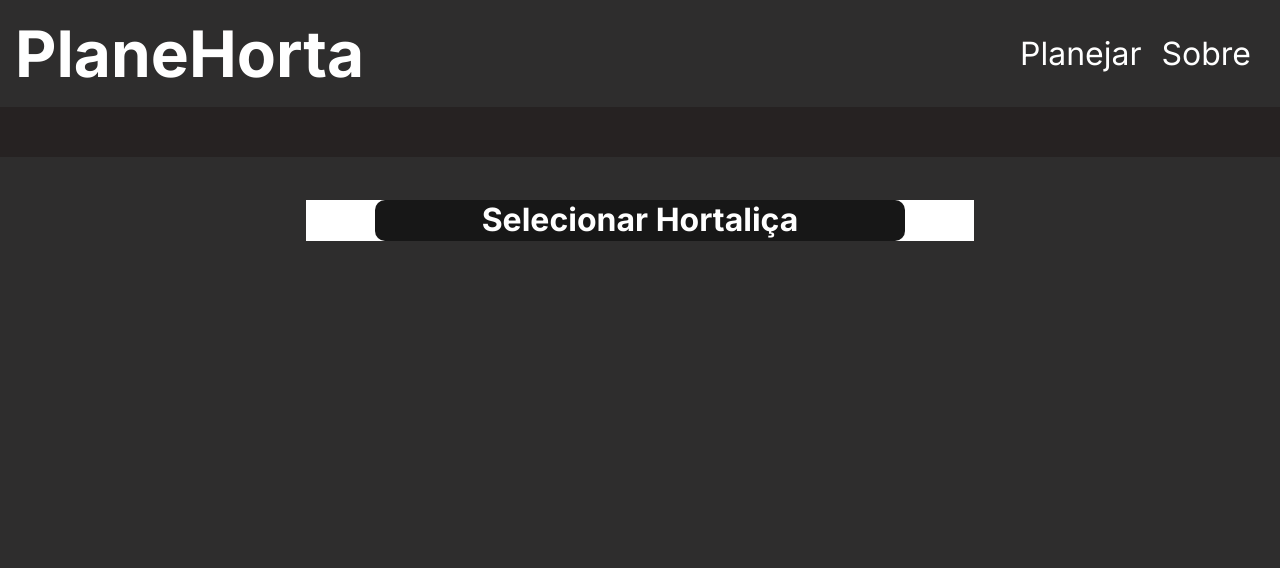
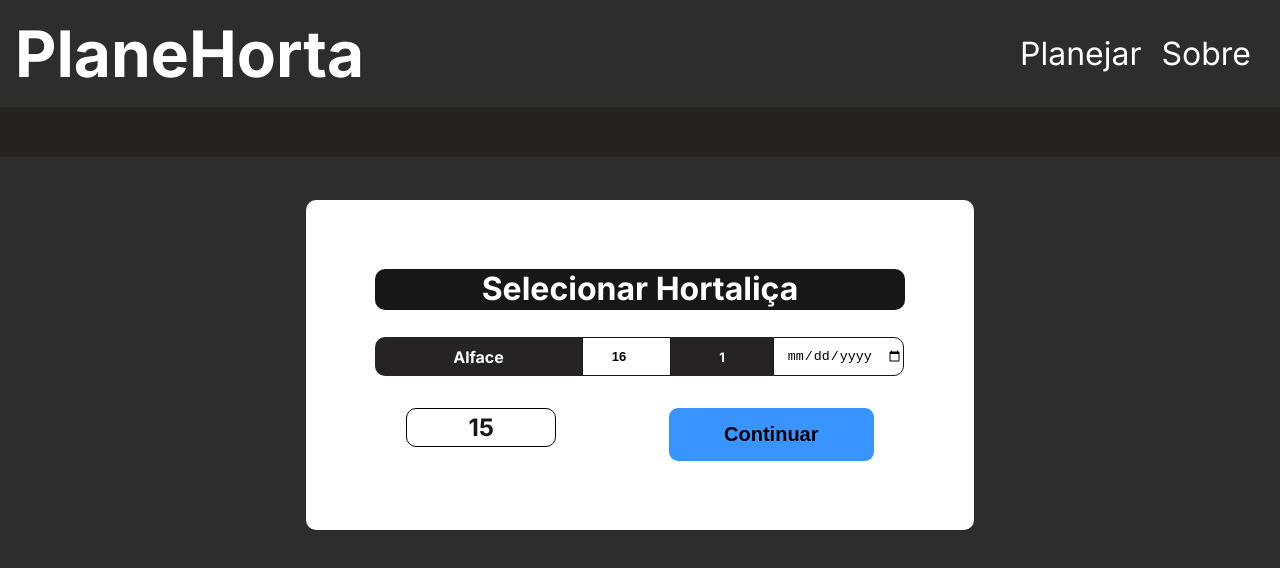
Before and after one commit to Robson-William/planehorta, a React (Vite) app: page /planejar/producao in a window 1280 px wide. Shown: the top 568 px of the page. Built offline with nearby package versions, Linux system fonts and the light colour scheme.

Commit message:
create: plant production info container

```diff
--- a/src/screens/Forms/Production/Production.tsx
+++ b/src/screens/Forms/Production/Production.tsx
@@ -1,4 +1,6 @@
+import Button from "../../../components/Button/Button"
 import { Dropdown } from "../../../components/Dropdown/Dropdown"
+import { BasicInput } from "../../../components/Input/BasicInput"
 import { CheckboxInput } from "../../../components/Input/CheckboxInput"
 import "./style.css"
 
@@ -9,6 +11,30 @@ export function Production(){
                 <Dropdown text="Selecionar Hortaliça">
                     <CheckboxInput />
                 </Dropdown>
+
+                <div className="list-production-info">
+                    <span className="hortalica-name">Alface</span>
+                    <input
+                        type="number"
+                        id="desired-production-value"
+                        value={16}
+                        className="desired-production-input"
+                    />
+                    <span className="necessary-productive-units">1</span>
+                    <input
+                        type="date"
+                        id="initial-date-to-plant"
+                        className="initial-date-input"
+                    />
+                </div>
+
+                <div id="production-items">
+                    <div className="info-container">
+                        <span>15</span>
+                    </div>
+
+                    <Button text="Continuar"/>
+                </div>
             </div>
         </>
     )
--- a/src/screens/Forms/Production/style.css
+++ b/src/screens/Forms/Production/style.css
@@ -1,5 +1,82 @@
 .production-mode {
+    flex-direction: column;
     margin: 43px 306px 94px;
+    padding: 69px 0px;
     justify-content: center;
     align-items: center;
+    border-radius: 10px;
 }
+
+#production-items {
+    display: flex;
+    justify-content: space-between;
+    width: 70%;
+    margin-top: 32px;
+}
+
+
+.info-container {
+    display: flex;
+    width: 150px;
+    height: 39px;
+    justify-content: center;
+    align-items: center;
+    font-size: 24px;
+    font-weight: bold;
+    color: #171717;
+    border: #000000 1px solid;
+    border-radius: 10px;
+}
+
+/* NEW COMPONENT */
+
+.list-production-info {
+    display: flex;
+    width: 530px;
+    height: 39px;
+    margin-top: 27px;
+}
+
+.hortalica-name {
+    display: flex;
+    background-color: #252323;
+    width: 207px;
+    height: 100%;
+    justify-content: center;
+    align-items: center;
+    font-size: 16px;
+    font-weight: bold;
+    color: #FFFFFF;
+    border-top-left-radius: 10px;
+    border-bottom-left-radius: 10px;
+}
+
+.desired-production-input {
+    width: 89px;
+    height: 39px;
+    text-align: center;
+    font-size: 13px;
+    font-weight: bold;
+    border: 1px solid #171717;
+}
+
+.necessary-productive-units {
+    background-color: #252323;
+    display: flex;
+    width: 102px;
+    height: 39px;
+    justify-content: center;
+    align-items: center;
+    font-size: 13px;
+    font-weight: bold;
+    color: #FFFFFF;
+}
+
+.initial-date-input {
+    width: 131px;
+    height: 39px;
+    text-align: center;
+    border: 1px solid #171717;
+    border-top-right-radius: 10px;
+    border-bottom-right-radius: 10px;
+}
```
